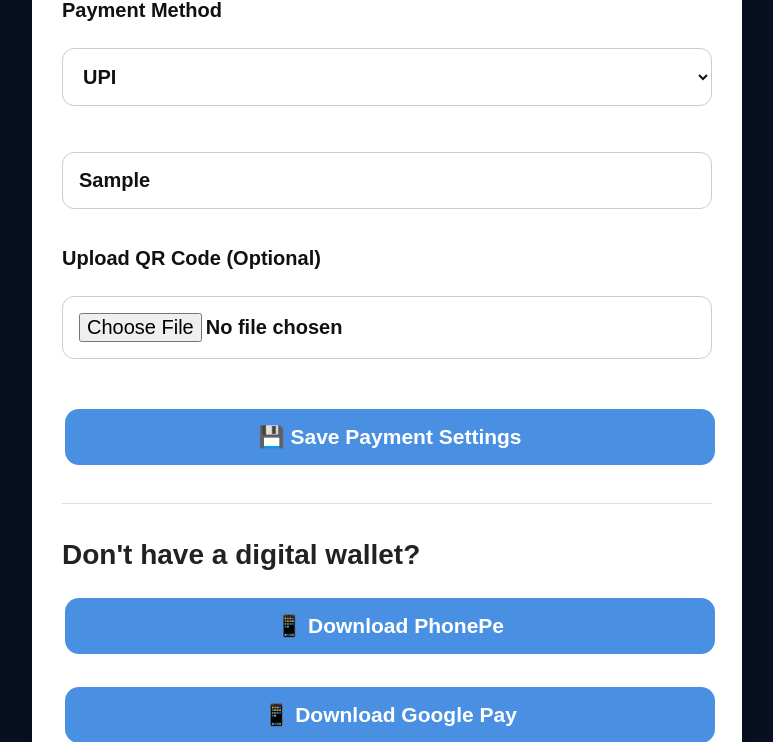
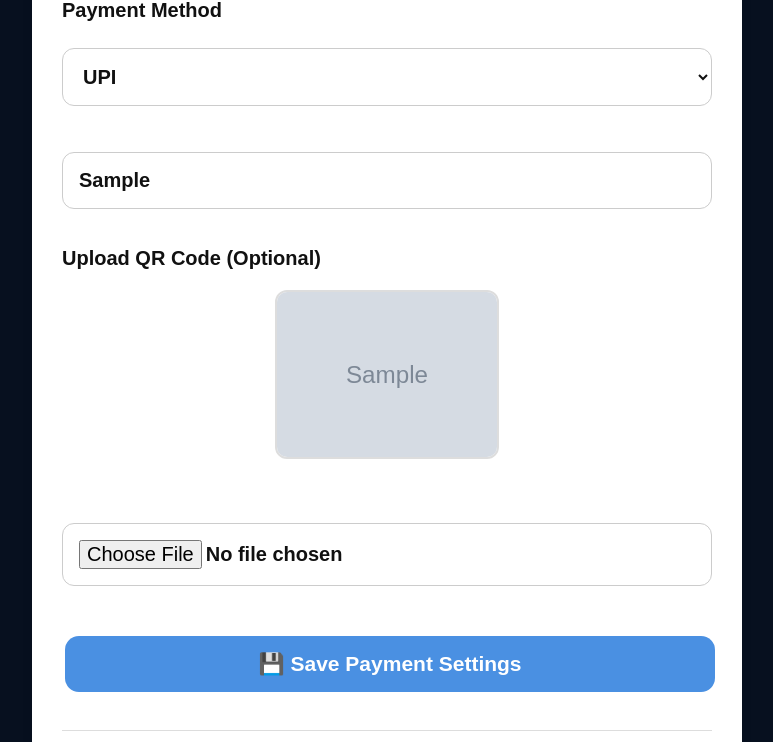
Before and after one commit to ruhanisovana/Kirsov, a Flask app: page /payment_settings in a window 1280 px wide. Shown: the part 167-909 px from the top of the page, without its empty margins (253-1026 px from the left). Run offline with Flask 3, Linux system fonts and the light colour scheme; a user stored in the database is signed in; tables that the repository leaves empty hold one stand-in row (values such as "Sample post"); grey boxes marked "Sample" are stand-in pictures; parts of the project's set-up code (start-up, migrations or seed data) failed here and were passed over; some libraries are stand-ins or nearby versions.

Commit message:
Update payment_settings.html

```diff
--- a/templates/payment_settings.html
+++ b/templates/payment_settings.html
@@ -96,6 +96,14 @@ Upload QR Code (Optional)
 
 </label>
 
+  {% if setting and setting.qr_image %}
+
+<img
+src="/static/qr_codes/{{ setting.qr_image }}"
+width="220">
+
+{% endif %}
+
 <br><br>
 
 <input
```
